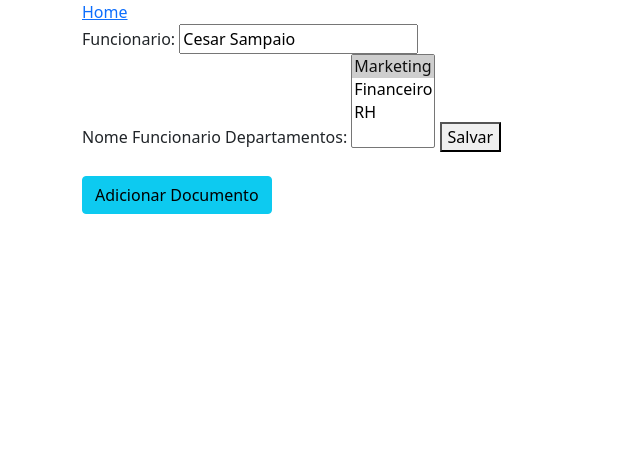
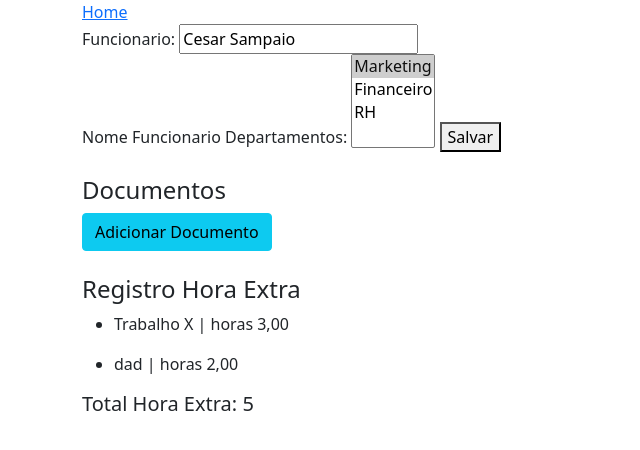
Before and after one commit to CleitonCandiotto/gestao_rh, a Django app: page /funcionarios/edit/7/ in a window 1280 px wide. Shown: the top 450 px of the page, without its empty margins (0-640 px from the left). Run offline with Django 4.2, Linux system fonts and the light colour scheme; data comes from the database, SQL or seed files in the repository; both versions use the stored data as it was after the commit; some libraries are stand-ins or nearby versions.

Commit message:
Criando calculo de banco de horas

```diff
--- a/apps/funcionarios/models.py
+++ b/apps/funcionarios/models.py
@@ -3,7 +3,7 @@ from django.contrib.auth.models import User
 from apps.departamentos.models import Departamento
 from apps.empresas.models import Empresa
 from django.urls import reverse
-
+from django.db.models import Sum
 
 
 
@@ -20,3 +20,9 @@ class Funcionario(models.Model):
 
     def get_absolute_url(self):
         return reverse('list_funcionarios')
+
+
+    @property
+    def total_hora_extra(self):
+        total = self.registrohoraextra_set.all().aggregate(Sum('horas'))['horas__sum']
+        return total
--- a/apps/funcionarios/templates/funcionario_edit.html
+++ b/apps/funcionarios/templates/funcionario_edit.html
@@ -9,11 +9,21 @@
         <button type="submit">Salvar</button>
     </form>
     <br>
+    <h4>Documentos</h4>
+    {% for documento in object.documento_set.all %}
+        <ul>
+            <li><a href="{{ documento.documento.url }}" target="_blank">{{ documento }}</a></li>
+        </ul>
+    {% endfor %}
     <a href="{% url 'create_documento' object.id %}" class="btn btn-info">Adicionar Documento</a>
     <br>
-
-    {% for documento in object.documento_set.all %}
-        <a href="{{ documento.documento.url }}" target="_blank">{{ documento }}</a> <br>
+    <br>
+    <h4>Registro Hora Extra</h4>
+    {% for registro in object.registrohoraextra_set.all %}
+        <ul>
+            <li>{{ registro.motivo }} | horas {{registro.horas}} </li>
+        </ul>
     {% endfor %}
+    <h5>Total Hora Extra: {{ object.total_hora_extra }}</h5>
 
 {% endblock %}
--- a/gestao_rh/settings.py
+++ b/gestao_rh/settings.py
@@ -25,8 +25,8 @@ SECRET_KEY = 'django-insecure-#p^wc92!^bhn()u^=tr-fdiljh&6_ag(+=*z)!qf&^f(vyd3cv
 # SECURITY WARNING: don't run with debug turned on in production!
 DEBUG = True
 
-ALLOWED_HOSTS = ['3.88.153.41']
-
+ALLOWED_HOSTS = [ ]
+#ALLOWED_HOSTS = ['3.88.153.41']
 
 # Application definition
 
```
Also changed, not shown: apps/registro_hora_extra/models.py (line endings or trailing spaces), db.sqlite3.
